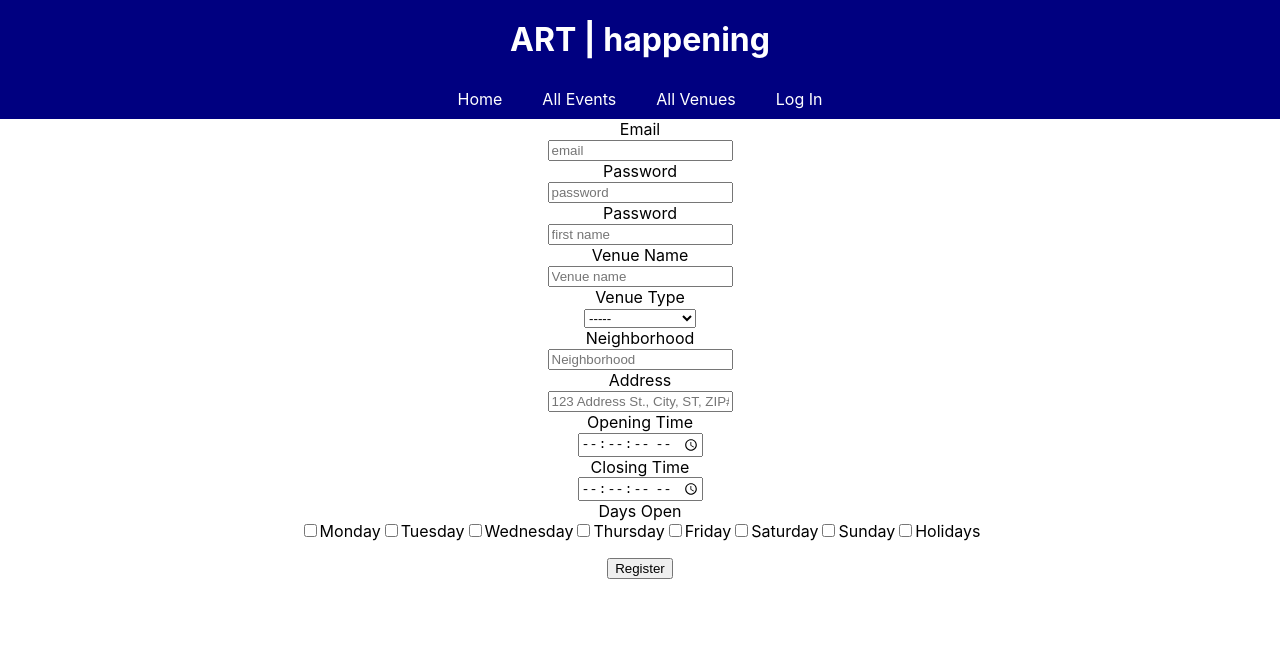
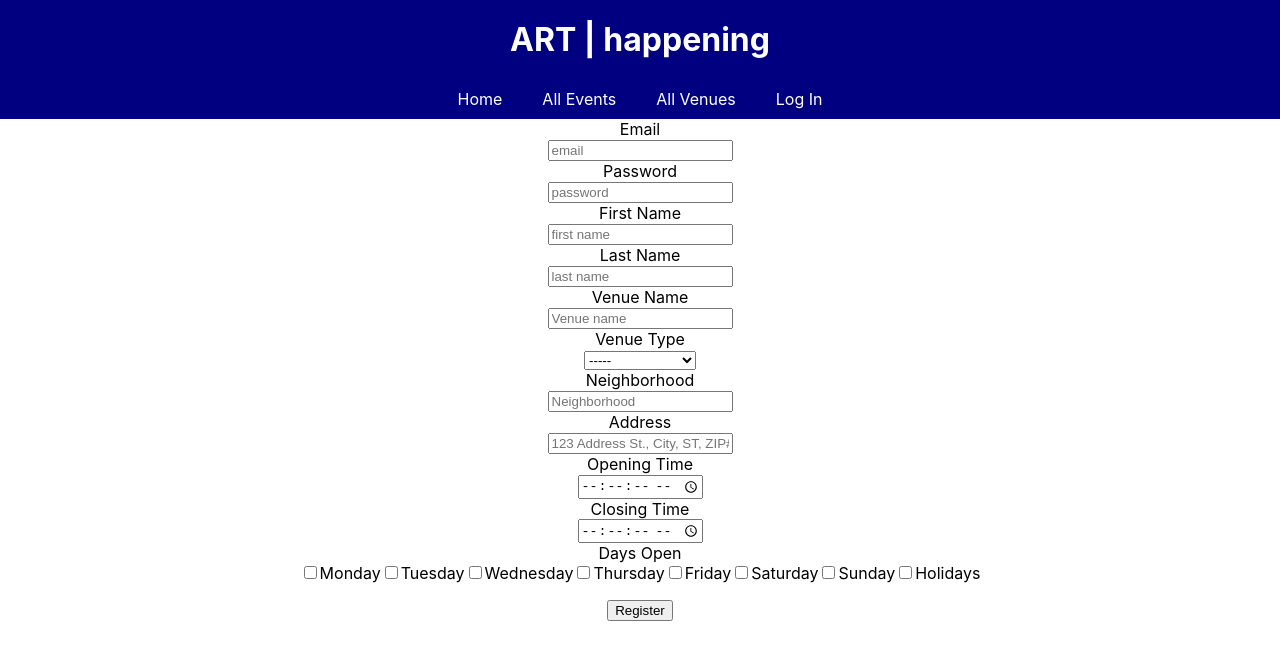
Before and after one commit to ameliadz/p4-art, a React (Create React App) app in the folder art_event_api/client/: page /register in a window 1280 px wide. Shown: the top 660 px of the page. Built offline with nearby package versions, Linux system fonts and the light colour scheme; no server answers; sample sign-in values are in the browser's storage.

Commit message:
setting up register

```diff
--- a/art_event_api/client/src/App.js
+++ b/art_event_api/client/src/App.js
@@ -110,9 +110,12 @@ class App extends Component {
     }
   }
 
-  async handleRegister(e) {
-    e.preventDefault()
-    await registerUser({ "venue_owner": this.state.registerFormData })
+  async handleRegister() {
+    let venue_owner = this.state.registerFormData;
+    let venue = this.state.venueForm;
+    venue_owner.venue_attributes = venue;
+    console.log(venue_owner)
+    await registerUser({ "venue_owner": venue_owner })
     this.handleLogin();
   }
 
@@ -153,6 +156,7 @@ class App extends Component {
 
   handleRegisterButton(e) {
     e.preventDefault();
+    this.handleRegister();
     if (this.handleLogin()) {
       this.props.history.push('/account');
     }
--- a/art_event_api/client/src/components/Register.js
+++ b/art_event_api/client/src/components/Register.js
@@ -1,33 +1,41 @@
-import React from 'react';
+import React, { Component } from 'react';
 import VenueForm from './VenueForm';
 
-export default function Register(props) {
+class Register extends Component {
+  render() {
     return (
       <div className="register">
-      <form onSubmit={props.handleRegisterButton}>
+        <form onSubmit={this.props.handleRegisterButton}>
           <div>
             <label htmlFor="email" className="label">Email</label>
             <div>
-            <input name="email" type="text" placeholder="email" onChange={props.handleChange} />
+              <input name="email" type="text" placeholder="email" onChange={this.props.handleChange} />
             </div>
           </div>
 
           <div>
             <label htmlFor="password" className="label">Password</label>
             <div>
-            <input name="password" type="password" placeholder="password" onChange={props.handleChange}/>
+              <input name="password" type="password" placeholder="password" onChange={this.props.handleChange}/>
             </div>
           </div>
 
           <div>
-          <label htmlFor="first_name" className="label">Password</label>
+            <label htmlFor="first_name" className="label">First Name</label>
             <div>
-            <input name="first_name" type="text" placeholder="first name" onChange={props.handleChange}/>
+              <input name="first_name" type="text" placeholder="first name" onChange={this.props.handleChange}/>
             </div>
           </div>
 
           <div>
-          <VenueForm handleChange={props.venueHandleChange} />
+            <label htmlFor="last_name" className="label">Last Name</label>
+            <div>
+              <input name="last_name" type="text" placeholder="last name" onChange={this.props.handleChange}/>
+            </div>
+          </div>
+
+          <div>
+            <VenueForm handleChange={this.props.venueHandleChange} handleDaySelect={this.props.handleDaySelect} />
           </div>
 
           <div>
@@ -39,3 +47,6 @@ export default function Register(props) {
       </div>
     )
   }
+}
+
+export default Register
--- a/art_event_api/client/src/services/apiHelper.js
+++ b/art_event_api/client/src/services/apiHelper.js
@@ -25,7 +25,7 @@ export const loginUser = async (loginData) => {
 
 export const registerUser = async (registerData) => {
   try {
-    const response = await axios.post(`${BASE_URL}/users`, registerData)
+    const response = await axios.post(`${BASE_URL}/venue_owners`, registerData)
     return response.data
   } catch (e) {
     console.log(e);
```
Also changed, not shown: art_event_api/client/src/components/Map.js (added). Lines whose indentation alone changed are shown as unchanged.
